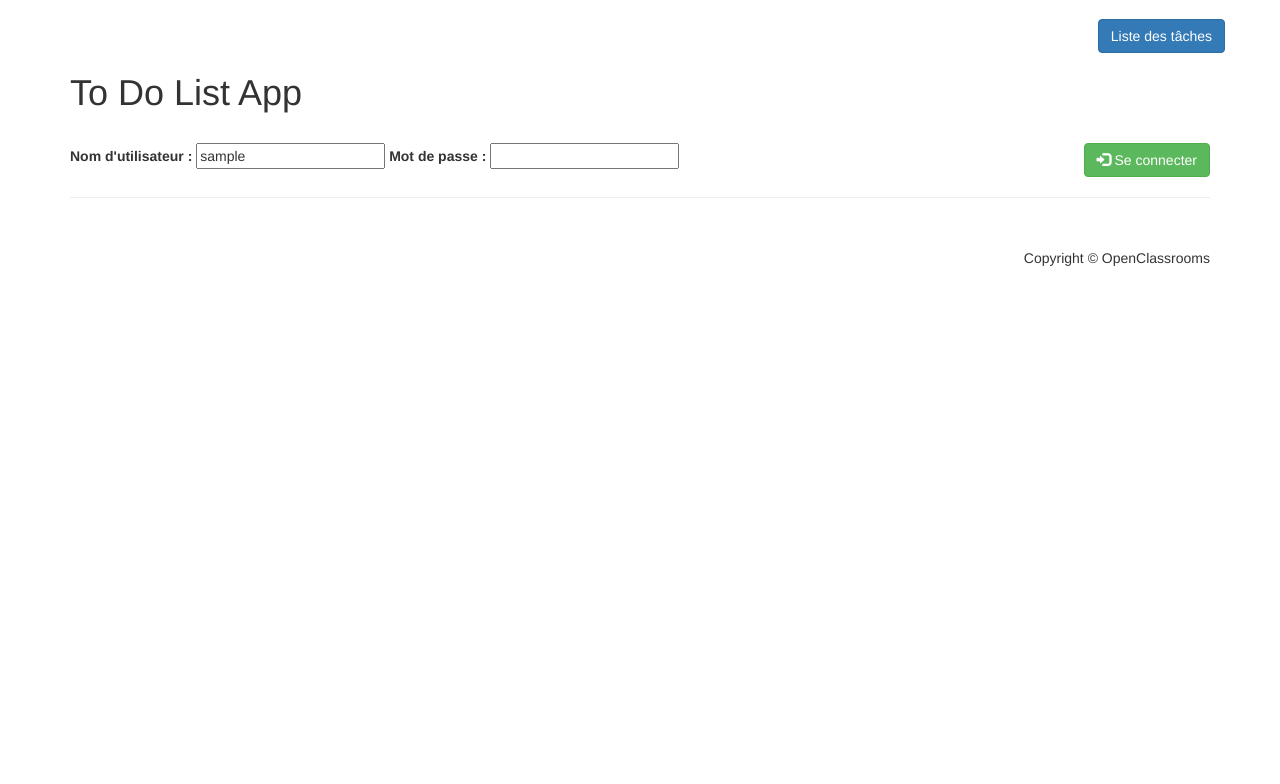
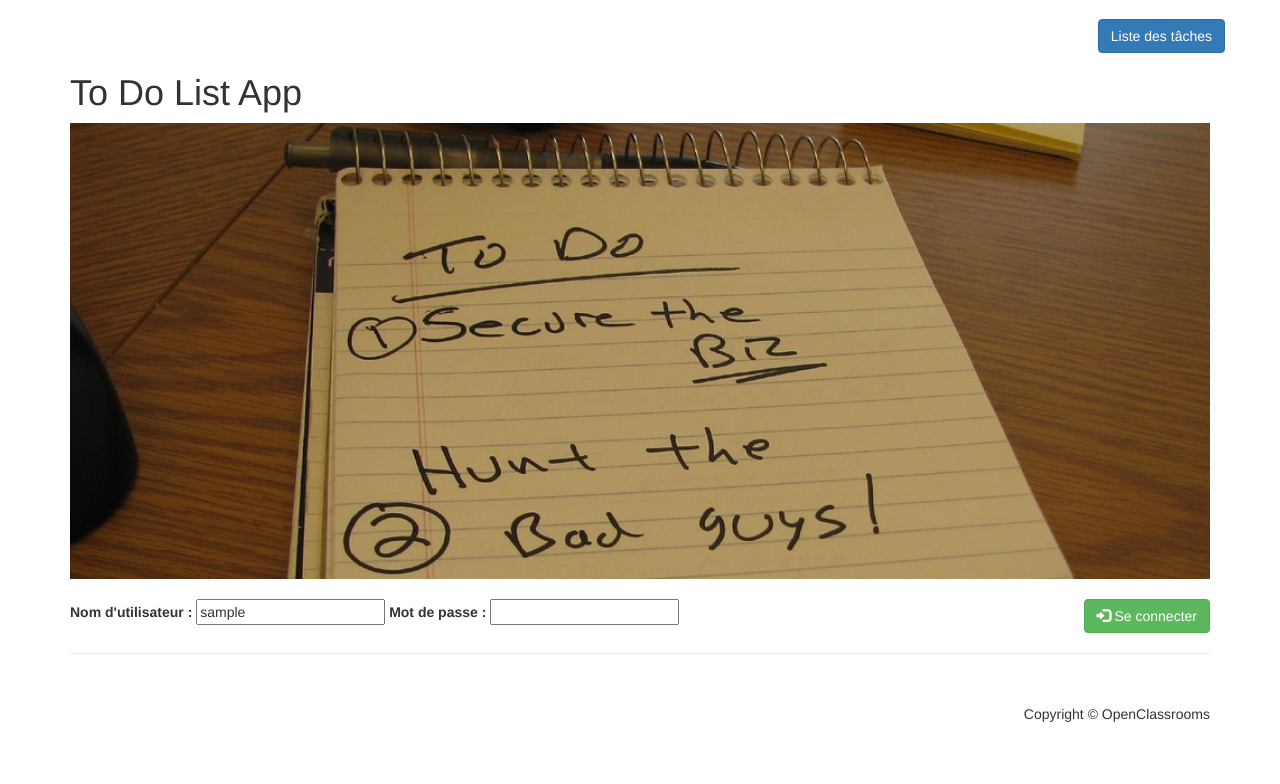
Before and after one commit to ludodrapo/todolist_app, a Symfony app: template templates/security/login.html.twig in a window 1280 px wide. Shown: the part 51-835 px from the top of the page. Before the commit the page ends 317 px from the top, so only its background shows below. Run offline with Twig, Linux system fonts and the light colour scheme; the template is opened without the code that fills it: most values are stand-ins (such as "Sample title", 1, 10 or a date in 2020); some libraries are stand-ins or nearby versions.

Commit message:
Last visual changes before upgrading to bootstrap 5

```diff
--- a/templates/security/login.html.twig
+++ b/templates/security/login.html.twig
@@ -2,6 +2,10 @@
 
 {% block header_title %}
 	<h1>To Do List App</h1>
+{% endblock %}
+
+{% block header_img %}
+	<img class="slide-image" src="{{ asset('assets/img/todolist_homepage.jpg') }}" alt="todo list image">
 {% endblock %}
 
 {% block body %}
--- a/templates/task/create.html.twig
+++ b/templates/task/create.html.twig
@@ -9,6 +9,7 @@
 
 {% block body %}
 	<div class="row">
+
 		{{ form_start(form, {'action' : path('task_create')}) }}
 		{{ form_widget(form) }}
 
@@ -16,5 +17,6 @@
 		{{ form_end(form) }}
 
 		<a href="{{ path('task_list') }}" class="btn btn-primary">Retour à la liste des tâches</a>
+
 	</div>
 {% endblock %}
--- a/templates/task/edit.html.twig
+++ b/templates/task/edit.html.twig
@@ -9,10 +9,14 @@
 
 {% block body %}
 	<div class="row">
+
 		{{ form_start(form, {'action' : path('task_edit', { 'id' : task.id })}) }}
 		{{ form_widget(form) }}
 
 		<button type="submit" class="btn btn-success pull-right">Modifier</button>
 		{{ form_end(form) }}
+
+		<a href="{{ path('task_list') }}" class="btn btn-primary">Retour à la liste des tâches</a>
+
 	</div>
 {% endblock %}
```
Lines whose indentation alone changed are shown as unchanged.
